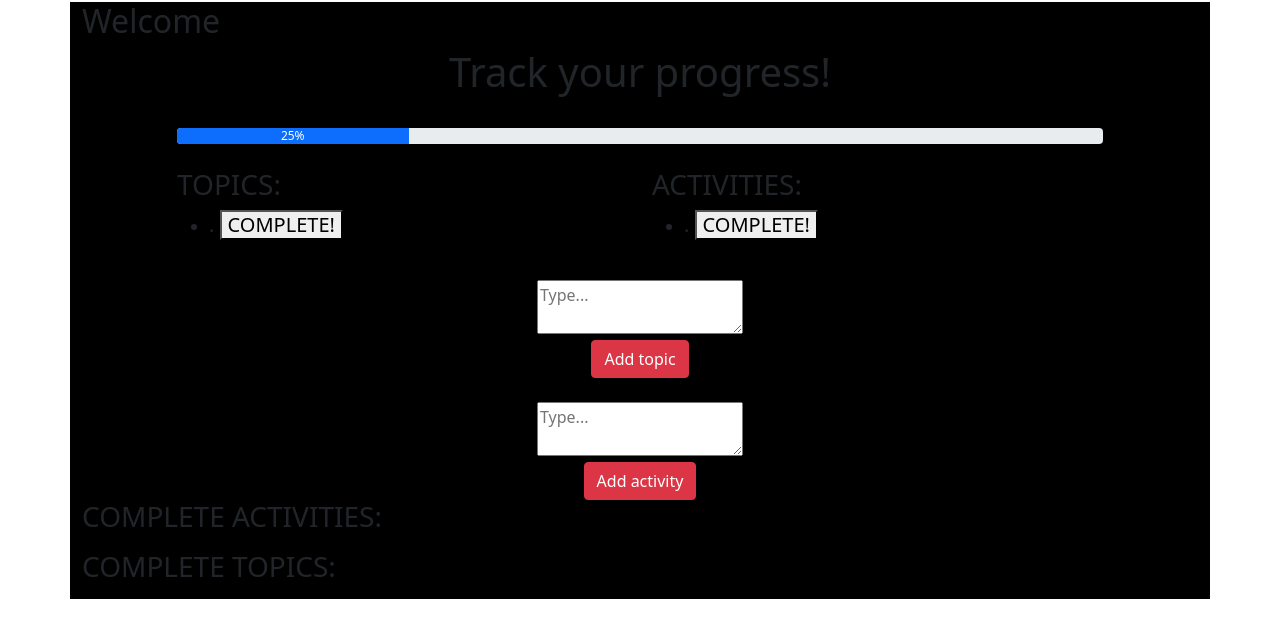
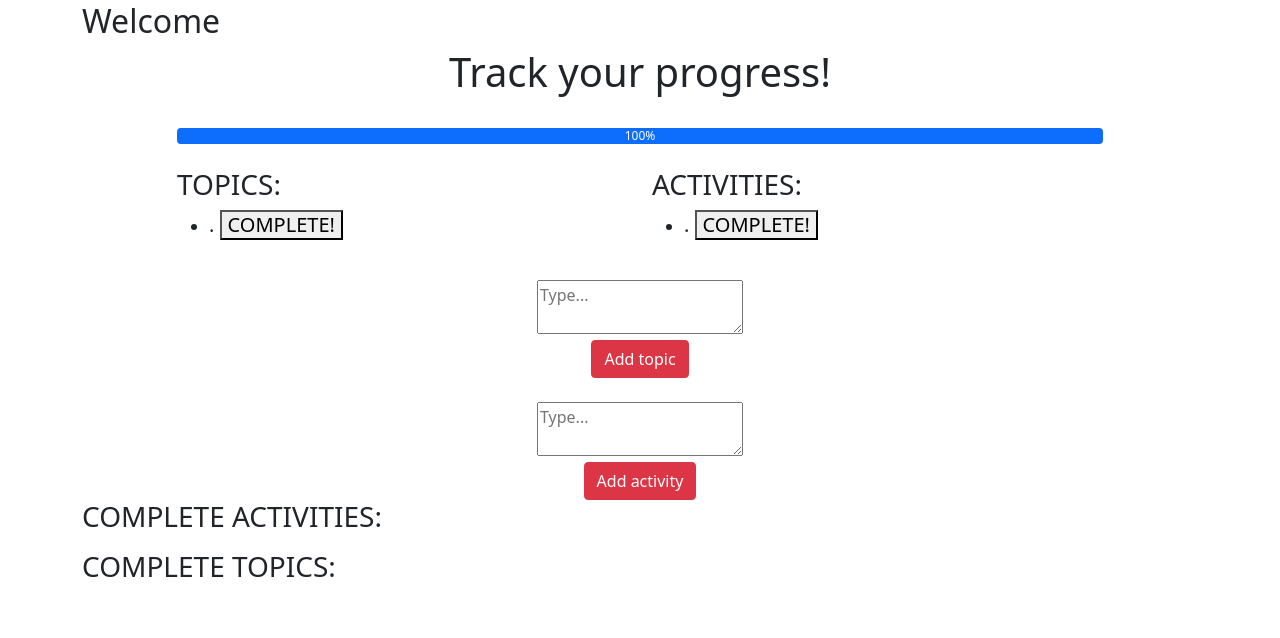
Before and after one commit to larrygamboa/project2, a Node server app: template views/members.handlebars in a window 1280 px wide. Shown: the part 44-682 px from the top of the page. Run offline with Node 20, Linux system fonts and the light colour scheme; tables that the repository leaves empty hold one stand-in row (values such as "Sample post"); the template is opened without the code that fills it: values that come from a table or form of the project are taken from there, most other values are stand-ins (such as "Sample title", 1, 10 or a date in 2020); data that the repository does not hold is empty; some libraries are stand-ins or nearby versions.

Commit message:
topics progress bar is working, percentage is calculated in prgressbar.js file

```diff
--- a/config/config.json
+++ b/config/config.json
@@ -1,7 +1,7 @@
 {
   "development": {
     "username": "root",
-    "password": "l@rG020979!",
+    "password": "27qweasd",
     "database": "passport_demo",
     "host": "127.0.0.1",
     "dialect": "mysql"
--- /dev/null
+++ b/public/js/progressbar.js
@@ -0,0 +1,11 @@
+$(document).ready(function() {
+  const unfinishedNum = $("#unfinishedTopics").children().length;
+  const finishedNum = $("#finishedTopics").children().length;
+  console.log(unfinishedNum);
+  console.log(finishedNum);
+  const total = unfinishedNum + finishedNum;
+  const progressTopic = Math.round((unfinishedNum * 100) / total);
+  console.log(progressTopic);
+  $("#progressTopic")
+    .attr("style", "width: " + progressTopic + "%" ).text(progressTopic + "%")
+});
--- a/public/signup.html
+++ b/public/signup.html
@@ -18,7 +18,7 @@
     </div>
   </nav> -->
     <div class="container container-fluid firstrow">
-      <div class="row head text">
+      <div class="row head1 text">
         <div class="col-md-8 text">
           <h1 class="text2">Learn web development in collaborative setting</h1>
         </div>
--- a/public/stylesheets/style.css
+++ b/public/stylesheets/style.css
@@ -3,7 +3,7 @@ form.login {
   margin-top: 50px;
 }
 
-.head {
+.head1 {
   background-color: black;
   color: white;
 }
@@ -36,7 +36,7 @@ form.login {
 .container  {
   height: 100%;
 width: 100%;
-background-color: #000;
+/* background-color: #000; */
 }
 
 .container-box {
--- a/server.js
+++ b/server.js
@@ -15,7 +15,8 @@ const db = require("./models");
 const app = express();
 app.use(express.urlencoded({ extended: true }));
 app.use(express.json());
-app.use(express.static("public"));
+// app.use(express.static("public"));
+app.use(express.static(__dirname + '/public'));
 app.engine("handlebars", exphbs({ defaultLayout: "main" }));
 app.set("view engine", "handlebars");
 // We need to use sessions to keep track of our user's login status
--- a/views/layouts/main.handlebars
+++ b/views/layouts/main.handlebars
@@ -6,17 +6,22 @@
 	<meta name="viewport" content="width=device-width, initial-scale=1">
 	<title>Student Portal</title>
 	<script src="https://code.jquery.com/jquery-3.2.1.min.js"></script>
-	<link href="https://cdn.jsdelivr.net/npm/bootstrap@5.0.0-beta1/dist/css/bootstrap.min.css" rel="stylesheet" integrity="sha384-giJF6kkoqNQ00vy+HMDP7azOuL0xtbfIcaT9wjKHr8RbDVddVHyTfAAsrekwKmP1" crossorigin="anonymous">
-	<script src="https://cdn.jsdelivr.net/npm/bootstrap@5.0.0-beta1/dist/js/bootstrap.bundle.min.js" integrity="sha384-ygbV9kiqUc6oa4msXn9868pTtWMgiQaeYH7/t7LECLbyPA2x65Kgf80OJFdroafW" crossorigin="anonymous"></script>
-	<link rel="stylesheet" type="text/css" href="/assets/css/style.css">
+	<link href="https://cdn.jsdelivr.net/npm/bootstrap@5.0.0-beta1/dist/css/bootstrap.min.css" rel="stylesheet"
+		integrity="sha384-giJF6kkoqNQ00vy+HMDP7azOuL0xtbfIcaT9wjKHr8RbDVddVHyTfAAsrekwKmP1" crossorigin="anonymous">
+	<script src="https://cdn.jsdelivr.net/npm/bootstrap@5.0.0-beta1/dist/js/bootstrap.bundle.min.js"
+		integrity="sha384-ygbV9kiqUc6oa4msXn9868pTtWMgiQaeYH7/t7LECLbyPA2x65Kgf80OJFdroafW"
+		crossorigin="anonymous"></script>
+	<link rel="stylesheet" type="text/css" href="./stylesheets/style.css">
 
 </head>
 
 <body>
-    {{{ body }}}
+	{{{ body }}}
 
-  <script type="text/javascript" src="js/members.js"></script>
-  <script type="text/javascript" src="js/condition.js"></script>
+	<script type="text/javascript" src="js/members.js"></script>
+	<script type="text/javascript" src="js/condition.js"></script>
+	<script type="text/javascript" src="js/progressbar.js"></script>
 
 </body>
+
 </html>
--- a/views/members.handlebars
+++ b/views/members.handlebars
@@ -25,8 +25,8 @@
 			<h1 class="text-center">Track your progress!</h1>
 			<br>
 			<div class="progress">
-				<div class="progress-bar" role="progressbar" style="width: 25%;" aria-valuenow="25" aria-valuemin="0"
-					aria-valuemax="100">25%</div>
+				<div class="progress-bar" role="progressbar" id="progressTopic" aria-valuemin="0"
+					aria-valuemax="100"></div>
 			</div>
 		</div>
 	</div>
@@ -37,7 +37,7 @@
 
 		<div class="col-md-5">
 			<h3>TOPICS:</h3>
-			<ul>
+			<ul id="unfinishedTopics">
 				{{#each Topics}}
 
 				{{#unless this.dataValues.t_condition}}
@@ -54,7 +54,7 @@
 
 		<div class="col-md-5">
 			<h3>ACTIVITIES:</h3>
-			<ul>
+			<ul id="unfinishedActivities">
 				{{#each Activities}}
 				{{#unless this.dataValues.a_condition}}
 				<li>
@@ -97,7 +97,7 @@
 	<div class="row">
 		<div class="col-md-5">
 			<h3>COMPLETE ACTIVITIES:</h3>
-			<ul>
+			<ul id="finishedActivities">
 				{{#each Activities}}
 				{{#if this.dataValues.a_condition}}
 				<li>
@@ -114,7 +114,7 @@
 		<div class="row">
 		<div class="col-md-5">
 			<h3>COMPLETE TOPICS:</h3>
-			<ul>
+			<ul id="finishedTopics">
 				{{#each Topics}}
 				{{#if this.dataValues.t_condition}}
 				<li>
```
